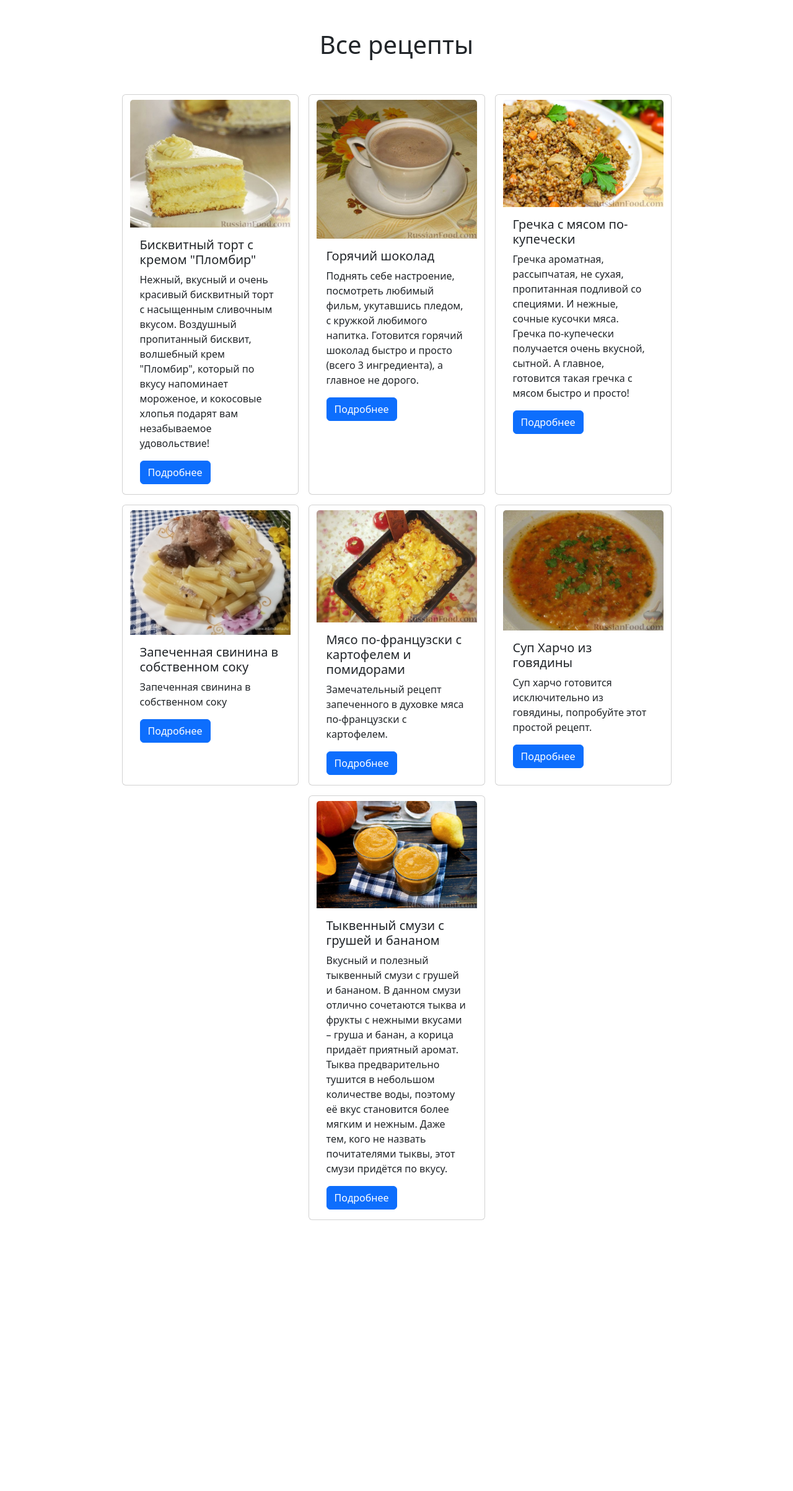
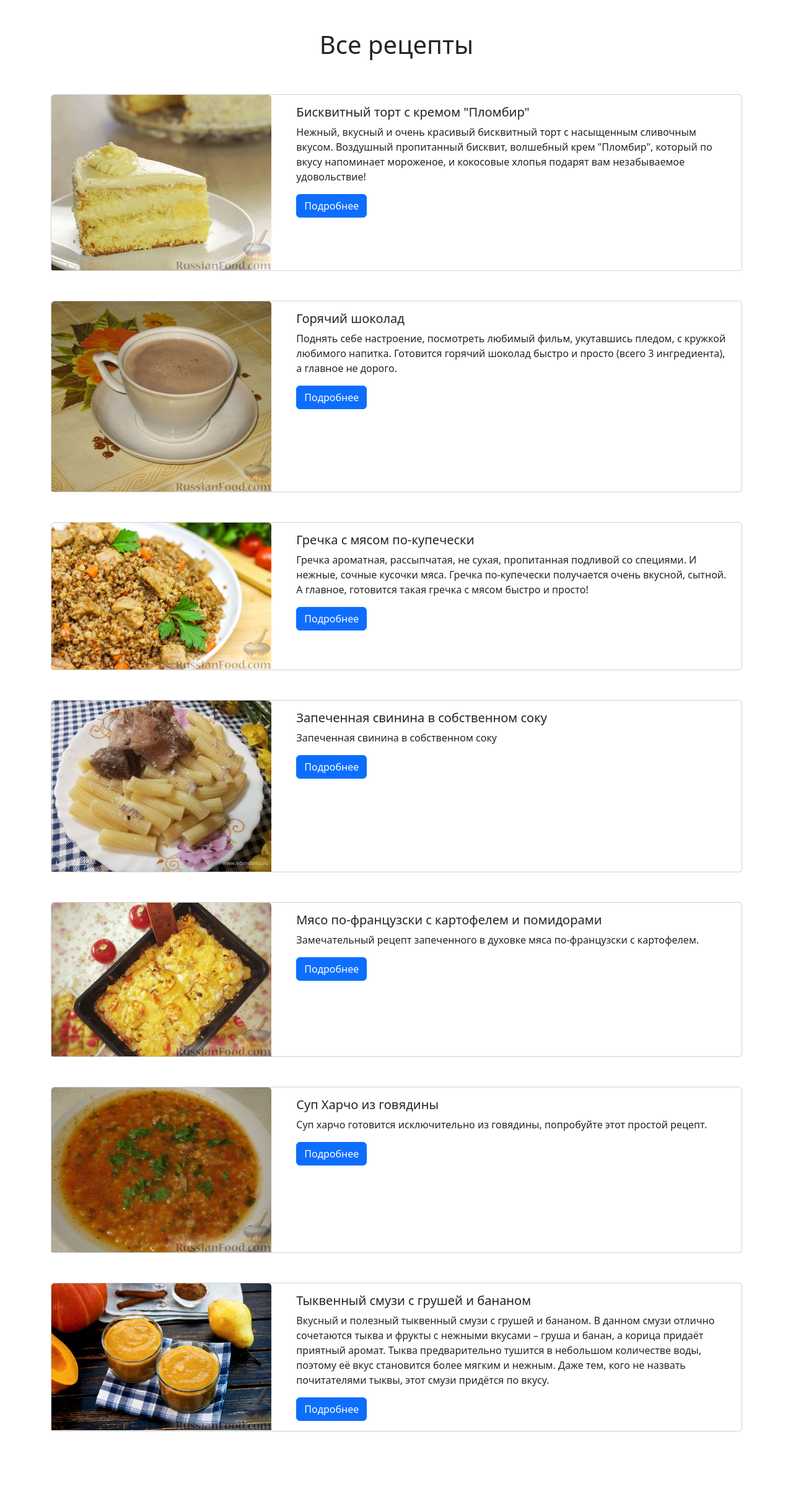
Before and after one commit to shytsko/recipe_book, a Django app: page /recipe/list/all/ in a window 1280 px wide. Shown: the part 72-2477 px from the top of the page at 62% size. Before the commit the page ends 2040 px from the top, so only its background shows below. Run offline with Django 4.2, Linux system fonts and the light colour scheme; data comes from the database, SQL or seed files in the repository; some libraries are stand-ins or nearby versions.

Commit message:
Changed recipe list template

```diff
--- a/src/recipes/templates/recipes/recipe_list.html
+++ b/src/recipes/templates/recipes/recipe_list.html
@@ -6,22 +6,22 @@
 <h1 class="text-center pb-5">{{ title }}</h1>
 
 {% for recipe in recipe_list %}
-{% if forloop.first %}
-<div class="row gap-3 justify-content-center">
-    {% endif %}
-    <div class="card col-xs-12 col-sm-6 col-md-3">
-        <img src="{{ recipe.image.url }}" class="card-img-top mt-2" alt="recipe image">
-        <div class="card-body">
-            <h5 class="card-title">{{ recipe.name }}</h5>
-            <p class="card-text">{{ recipe.description }}</p>
-            <a href="{{ recipe.get_absolute_url }}" class="btn btn-primary mb-auto">Подробнее</a>
+<div class="card  mb-5">
+    <div class="row">
+        <div class="col-4">
+            <img src="{{ recipe.image.url }}" class="card-img-top" alt="recipe image">
+        </div>
+        <div class="col-8">
+            <div class="card-body">
+                <h5 class="card-title">{{ recipe.name }}</h5>
+                <p class="card-text">{{ recipe.description }}</p>
+                <a href="{{ recipe.get_absolute_url }}" class="btn btn-primary">Подробнее</a>
+            </div>
         </div>
     </div>
-    {% if forloop.last %}
 </div>
-{% endif %}
 {% empty %}
-    <p>Рецептов пока нет</p>
+<p>Рецептов пока нет</p>
 {% endfor %}
 
 
```
